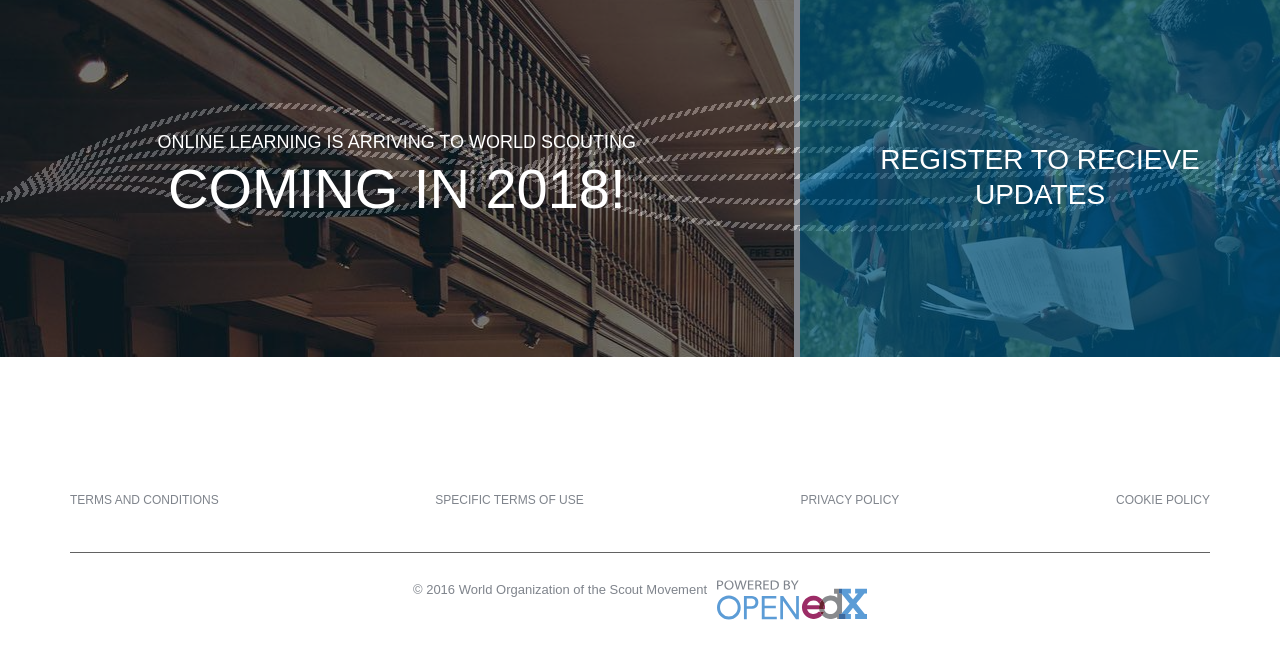
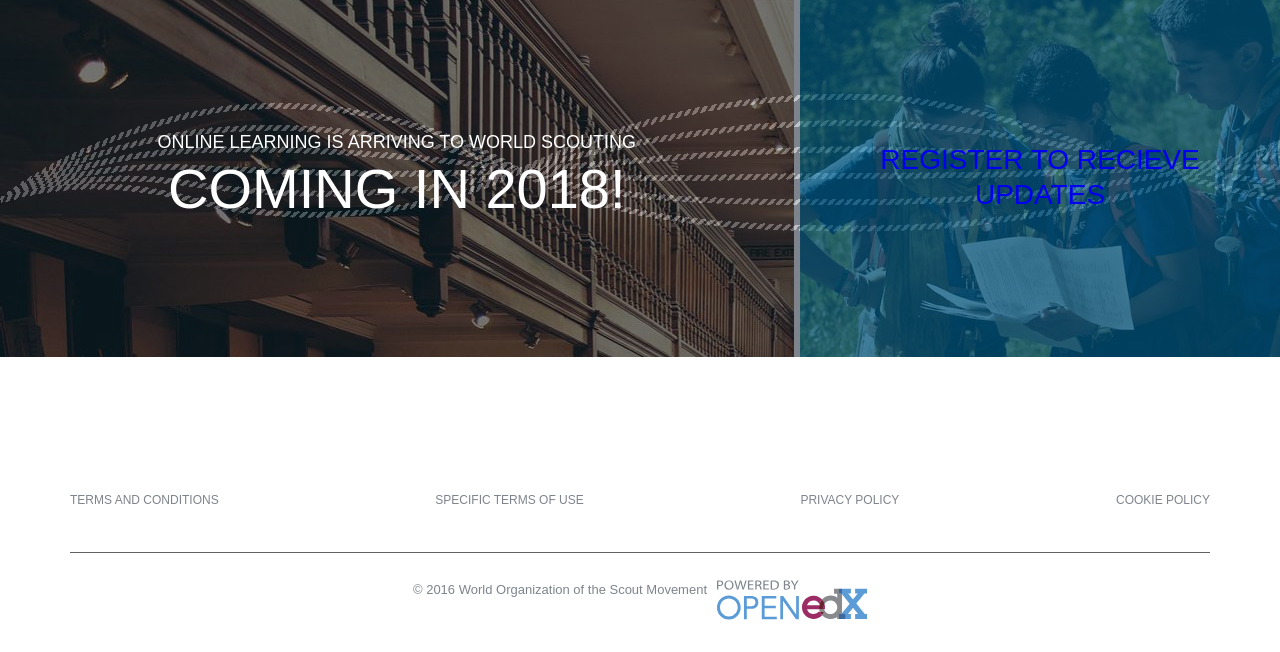
Before and after one commit to raccoongang/scout_landingpage, a website: page index.html in a window 1280 px wide. Shown: the part 148-800 px from the top of the page. Drawn offline with Linux system fonts and the light colour scheme; a script that the page names is missing.

Commit message:
Update index.html

```diff
--- a/index.html
+++ b/index.html
@@ -788,7 +788,7 @@
                         <div class="announcement__image"></div>
                         <div class="announcement__layer"></div>
                         <div class="text-in-picture">
-                            <a src="#" class="text-in-picture__paragraph">Register to recieve updates</a>
+                            <a href="#" class="text-in-picture__paragraph">Register to recieve updates</a>
                         </div>
                     </div>
                 </li>
```
